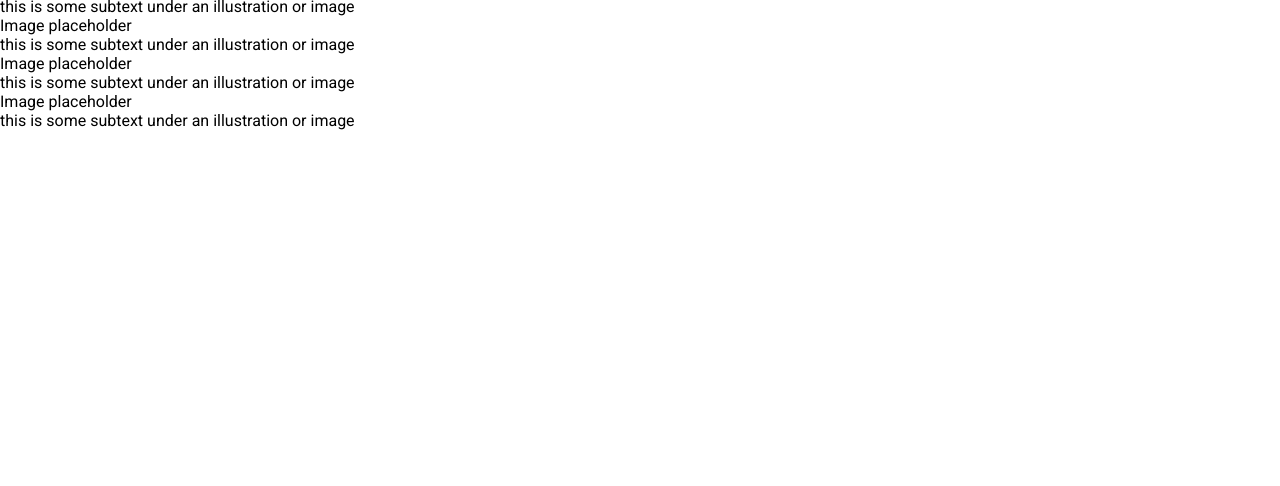
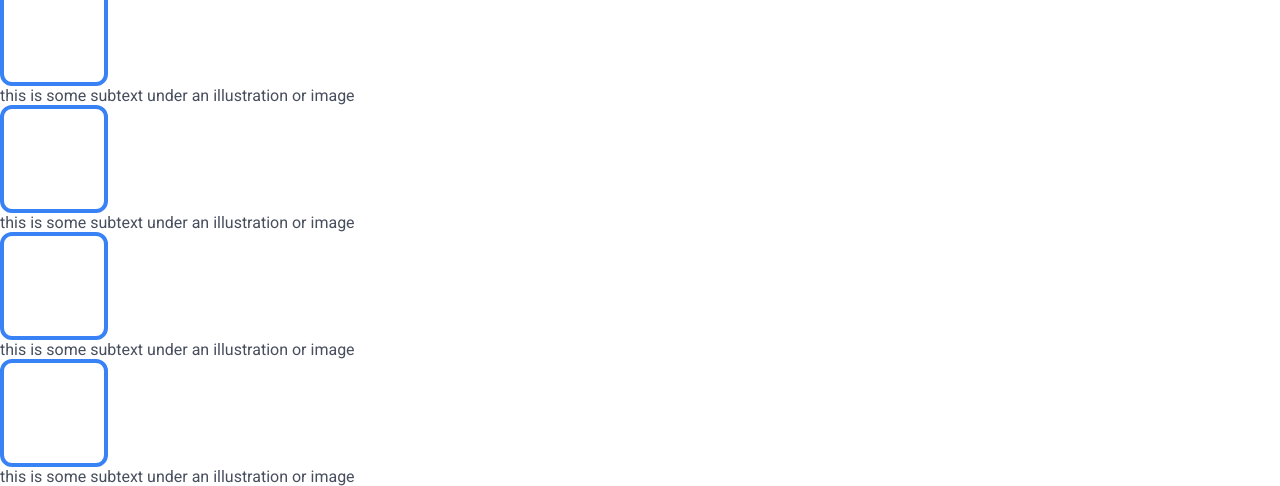
Before and after one commit to IamBull8905/landing-page, a plain HTML site: page index.html in a window 1280 px wide. Shown: the part 488-974 px from the top of the page. Before the commit the page ends 800 px from the top, so only its background shows below. Drawn offline with Linux system fonts and the light colour scheme.

Commit message:
add relevant classes to section two elements to enable styling

```diff
--- a/index.html
+++ b/index.html
@@ -33,26 +33,26 @@
         <div class = "all-cards">
             <div class = "card">
                 <div class = "card-content">
-                    <div>Image placeholder</div> <!-- Use knowledge of the box model to style this bad boy up-->
-                    <p>this is some subtext under an illustration or image</p>
+                    <div class = "img-placeholder-2"></div> <!-- Use knowledge of the box model to style this bad boy up-->
+                    <p class = "subtext2">this is some subtext under an illustration or image</p>
                 </div>
             </div>
             <div class = "card">
                 <div class = "card-content">
-                    <div>Image placeholder</div> <!-- Use knowledge of the box model to style this bad boy up-->
-                    <p>this is some subtext under an illustration or image</p>
+                    <div class = "img-placeholder-2"></div> <!-- Use knowledge of the box model to style this bad boy up-->
+                    <p class = "subtext2">this is some subtext under an illustration or image</p>
                 </div>
             </div>
             <div class = "card">
                 <div class = "card-content">
-                    <div>Image placeholder</div> <!-- Use knowledge of the box model to style this bad boy up-->
-                    <p>this is some subtext under an illustration or image</p>
+                    <div class = "img-placeholder-2"></div> <!-- Use knowledge of the box model to style this bad boy up-->
+                    <p class = "subtext2">this is some subtext under an illustration or image</p>
                 </div>
             </div>
             <div class = "card">
                 <div class = "card-content">
-                    <div>Image placeholder</div> <!-- Use knowledge of the box model to style this bad boy up-->
-                    <p>this is some subtext under an illustration or image</p>
+                    <div class = "img-placeholder-2"></div> <!-- Use knowledge of the box model to style this bad boy up-->
+                    <p class = "subtext2">this is some subtext under an illustration or image</p>
                 </div>
             </div>
         </div>
```
